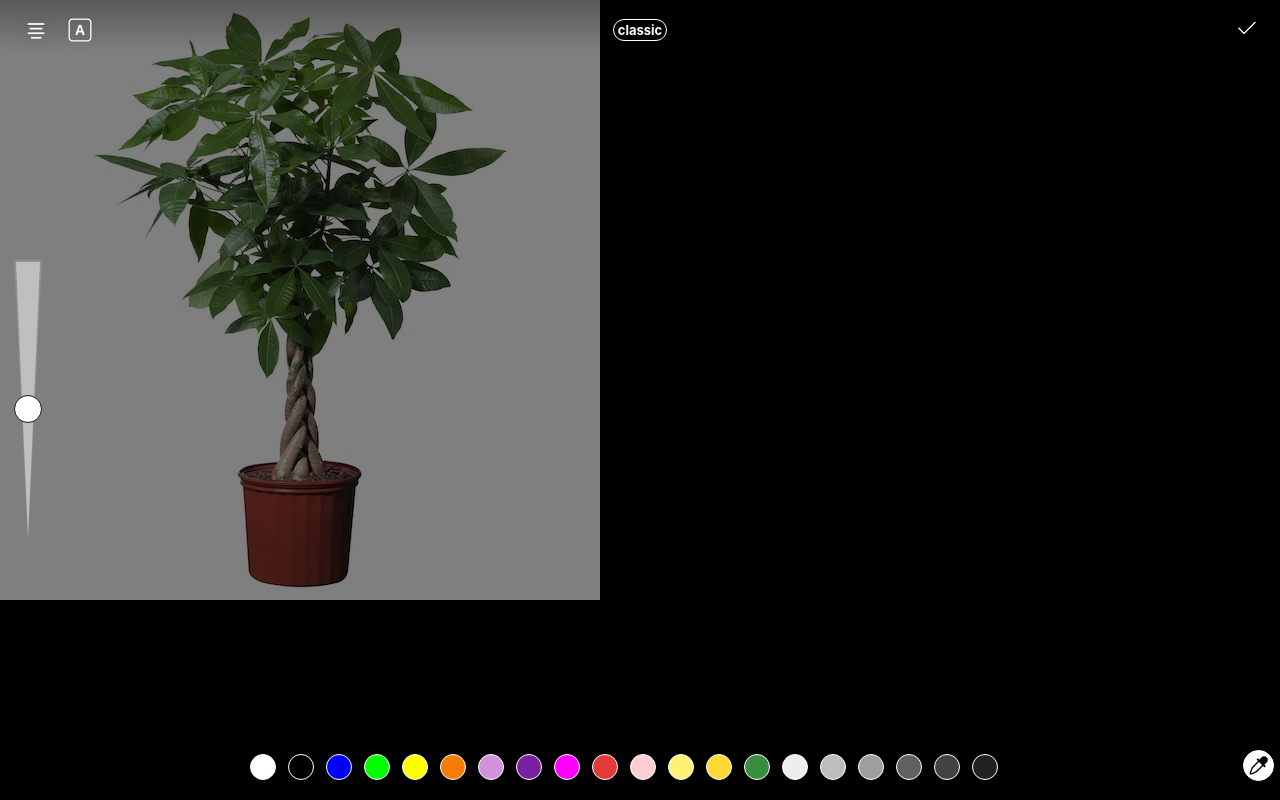
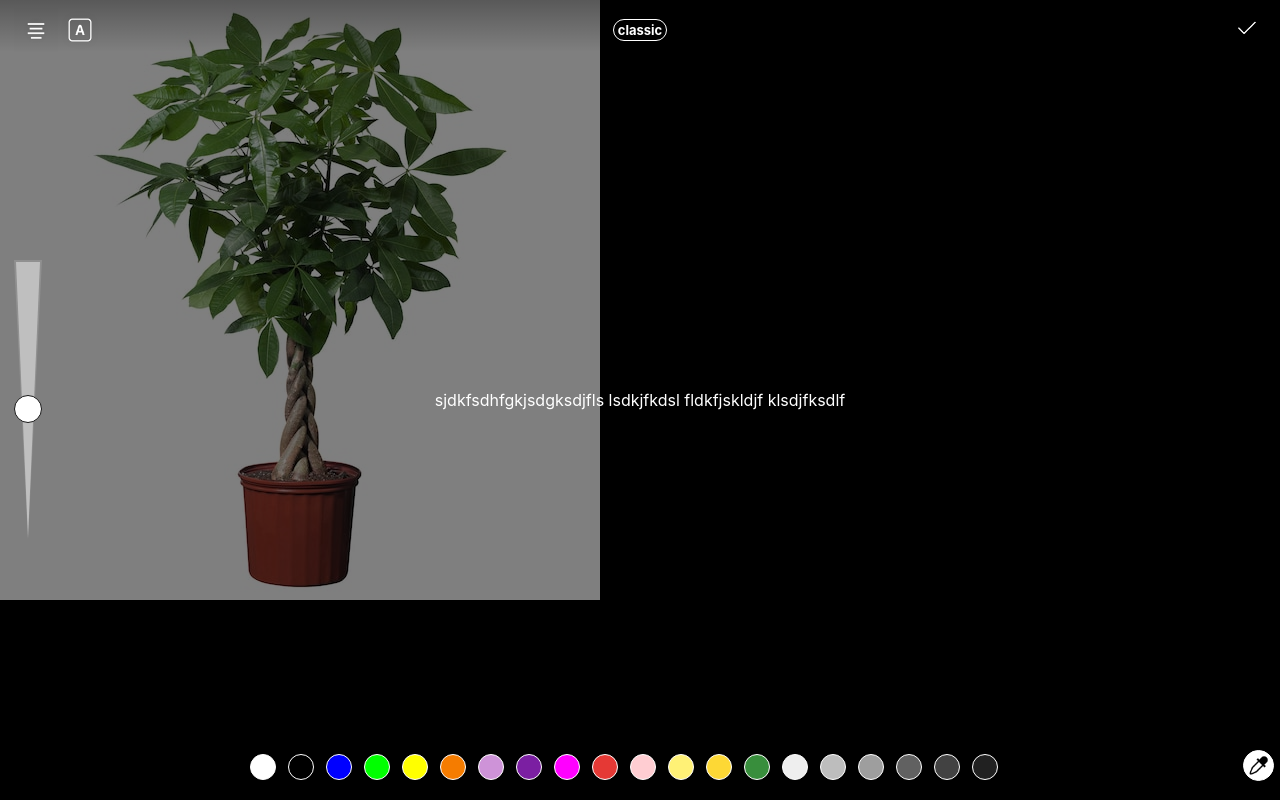
Before and after one commit to sr-ssh/konva-in-react, a React (Create React App) app: page / in a window 1280 px wide. Built offline with nearby package versions, Linux system fonts and the light colour scheme.

Commit message:
feat: :sparkles: text color and background

```diff
--- a/src/components/TextPage/FontFamilies.tsx
+++ b/src/components/TextPage/FontFamilies.tsx
@@ -1,7 +1,9 @@
 import { FC, useEffect, useState } from "react";
 import { fontFamilies } from "../../sections/textPage/HeaderSection";
 import styled from "@emotion/styled";
-import { TextFontFamilyEnum } from "../../@types/textType";
+import { getColorBrightness } from "../../utils/konvaUtils";
+import { PInputStylePropsType } from "../../sections/textPage/TextSection";
+import { BrushColorEnum } from "../../@types/drawType";
 
 const FontFamilyStyle = styled.div({
 	border: "1px solid #fff",
@@ -24,8 +26,14 @@ const emphasisArray = ["outline", "fill"];
 
 type FontFamiliesPropsType = {
 	inputRef: React.RefObject<HTMLParagraphElement>;
+	setTextStyle: React.Dispatch<React.SetStateAction<PInputStylePropsType>>;
+	textStyle: PInputStylePropsType;
 };
-export const FontFamilies: FC<FontFamiliesPropsType> = ({ inputRef }) => {
+export const FontFamilies: FC<FontFamiliesPropsType> = ({
+	inputRef,
+	setTextStyle,
+	textStyle,
+}) => {
 	let [index, setIndex] = useState(0);
 	let [align, setAlign] = useState(0);
 	let [background, setBackground] = useState(0);
@@ -43,6 +51,51 @@ export const FontFamilies: FC<FontFamiliesPropsType> = ({ inputRef }) => {
 	useEffect(() => {
 		inputRef.current?.focus(); // Focus the <p> element
 	}, [index, align, background, emphasis, inputRef]);
+
+	useEffect(() => {
+		if (inputRef.current)
+			inputRef.current.style.textAlign = alignArray[align];
+	}, [align, inputRef]);
+
+	useEffect(() => {
+		const input = inputRef.current;
+		if (input) {
+			switch (background) {
+				case 0:
+					setTextStyle({
+						...textStyle,
+						backgroundColor: "transparent",
+						hasOpacity: false,
+					});
+					break;
+
+				case 1:
+					setTextStyle({
+						...textStyle,
+						backgroundColor: textStyle.color,
+						// color: textStyle.color,
+						borderRadius: 4,
+						hasOpacity: false,
+					});
+					break;
+
+				case 2:
+					setTextStyle({
+						...textStyle,
+						backgroundColor: textStyle.color,
+						// color: getColorBrightness(textStyle.color)
+						// 	? BrushColorEnum.White
+						// 	: BrushColorEnum.Black,
+						hasOpacity: true,
+						borderRadius: 4,
+					});
+					break;
+
+				default:
+					break;
+			}
+		}
+	}, [background, inputRef]);
 
 	return (
 		<>
--- a/src/contexts/StoryContextProvider.tsx
+++ b/src/contexts/StoryContextProvider.tsx
@@ -22,6 +22,7 @@ import {
 	drawLine,
 	drawRect,
 	drawSVG,
+	rgbToHex,
 } from "../utils/konvaUtils";
 import { Vector2d } from "konva/lib/types";
 import { Group } from "konva/lib/Group";
@@ -377,16 +378,17 @@ export const StoryContextProvider = memo(
 			let layer = getDrawLayer();
 			colorPicker.group.zIndex(layer.getChildren().length - 1);
 
+			// let rgbaColor =
+			// 	imageData &&
+			// 	"rgba(" +
+			// 		imageData[0] +
+			// 		"," +
+			// 		imageData[1] +
+			// 		"," +
+			// 		imageData[2] +
+			// 		",1)";
 			let rgbaColor =
-				imageData &&
-				"rgba(" +
-					imageData[0] +
-					"," +
-					imageData[1] +
-					"," +
-					imageData[2] +
-					",1)";
-
+				imageData && rgbToHex(imageData[0], imageData[1], imageData[2]);
 			if (rgbaColor) {
 				colorPicker.group.setAttrs({ x: x - 24.875, y: y - 91.5 });
 				colorPicker.path.setAttrs({ fill: rgbaColor });
--- a/src/pages/TextPage.tsx
+++ b/src/pages/TextPage.tsx
@@ -3,6 +3,10 @@ import ColorsSection from "../sections/drawPage/ColorsSection";
 import styled from "@emotion/styled";
 import RangeInputSection from "../sections/drawPage/RangeInputSection";
 import HeaderSection from "../sections/textPage/HeaderSection";
+import { BrushColorEnum } from "../@types/drawType";
+import TextSection, {
+	PInputStylePropsType,
+} from "../sections/textPage/TextSection";
 
 type AddTextProps = {
 	close: (text: string) => void;
@@ -17,14 +21,15 @@ const ContainerStyle = styled.div<ContainerStyleProps>(({ height }) => ({
 	flexDirection: "column",
 	overflow: "hidden",
 }));
-
-const MiddleDiv = styled.div({
-	flex: "auto",
-});
-
 const TextPage: FC<AddTextProps> = ({ close }) => {
-	const pRef = React.useRef<HTMLParagraphElement>(null);
+	const textRef = React.useRef<HTMLParagraphElement>(null);
 	let [dynamicHeight, setDynamicHeight] = useState("100%");
+	let [textStyle, setTextStyle] = useState<PInputStylePropsType>({
+		color: BrushColorEnum.White,
+		backgroundColor: "transparent",
+		borderRadius: 0,
+		hasOpacity: false,
+	});
 
 	window.addEventListener("resize", () => {
 		const height = window.visualViewport?.height;
@@ -32,7 +37,7 @@ const TextPage: FC<AddTextProps> = ({ close }) => {
 	});
 
 	useEffect(() => {
-		pRef.current?.focus();
+		textRef.current?.focus();
 	}, []);
 
 	return (
@@ -55,20 +60,26 @@ const TextPage: FC<AddTextProps> = ({ close }) => {
 			}}
 		>
 			<ContainerStyle height={dynamicHeight}>
-				<HeaderSection inputRef={pRef} />
-				<p
-					ref={pRef}
-					contentEditable
-					style={{
-						outline: "none",
-						width: "100%",
-						color: "white",
-						justifySelf: "center",
-						alignSelf: "center",
+				<HeaderSection
+					inputRef={textRef}
+					setTextStyle={setTextStyle}
+					textStyle={textStyle}
+				/>
+				<TextSection textRef={textRef} textStyle={textStyle} />
+				<RangeInputSection />
+				<ColorsSection
+					position="absolute"
+					getColor={(color: string) => {
+						setTextStyle({
+							...textStyle,
+							color,
+							...(textStyle.backgroundColor !== "transparent" && {
+								backgroundColor: color,
+							}),
+						});
+						textRef.current?.focus();
 					}}
-				></p>
-				<RangeInputSection />
-				<ColorsSection position="absolute" />
+				/>
 			</ContainerStyle>
 		</div>
 	);
--- a/src/sections/drawPage/ColorsSection.tsx
+++ b/src/sections/drawPage/ColorsSection.tsx
@@ -21,7 +21,7 @@ const ColorsStyle = styled.div<ColorStyleProps>((props) => ({
 	"::-webkit-scrollbar": {
 		display: "none",
 	},
-	"-ms-overflow-style": "none",
+	msOverflowStyle: "none",
 	scrollbarWidth: "none",
 }));
 const ColorStyle = styled.div(({ color }) => ({
@@ -48,8 +48,9 @@ const ColorPicker = styled(ColorStyle)({
 
 type ColorsSectionPropsType = {
 	position?: string;
+	getColor?: (color: string) => void;
 };
-const ColorsSection: FC<ColorsSectionPropsType> = ({ position }) => {
+const ColorsSection: FC<ColorsSectionPropsType> = ({ position, getColor }) => {
 	const [color, setColor] = React.useState<BrushColorEnum | string>(
 		BrushColorEnum.White
 	);
@@ -60,6 +61,7 @@ const ColorsSection: FC<ColorsSectionPropsType> = ({ position }) => {
 	const brushColorHandler = (color: BrushColorEnum | string) => {
 		setBrushColor(color);
 		setColor(color);
+		getColor?.(color);
 	};
 
 	useEffect(() => {
@@ -84,6 +86,7 @@ const ColorsSection: FC<ColorsSectionPropsType> = ({ position }) => {
 			<ColorsStyle position={position}>
 				{Object.values(BrushColorEnum).map((item) => (
 					<ColorStyle
+						key={item}
 						onClick={() => brushColorHandler(item)}
 						color={item}
 					/>
--- a/src/sections/textPage/HeaderSection.tsx
+++ b/src/sections/textPage/HeaderSection.tsx
@@ -3,6 +3,7 @@ import styled from "@emotion/styled";
 import { useStoryContext } from "../../hooks/useStoryContext";
 import { FontFamiliesObjectType } from "../../@types/textType";
 import { FontFamilies } from "../../components/TextPage/FontFamilies";
+import { PInputStylePropsType } from "./TextSection";
 
 const ContainerStyle = styled.div({
 	position: "absolute",
@@ -28,8 +29,14 @@ export const fontFamilies: FontFamiliesObjectType = {
 
 type HeaderSectionPropsType = {
 	inputRef: React.RefObject<HTMLParagraphElement>;
+	setTextStyle: React.Dispatch<React.SetStateAction<PInputStylePropsType>>;
+	textStyle: PInputStylePropsType;
 };
-const HeaderSection: FC<HeaderSectionPropsType> = ({ inputRef }) => {
+const HeaderSection: FC<HeaderSectionPropsType> = ({
+	inputRef,
+	setTextStyle,
+	textStyle,
+}) => {
 	const { stopDrawMode } = useStoryContext();
 
 	return (
@@ -48,7 +55,11 @@ const HeaderSection: FC<HeaderSectionPropsType> = ({ inputRef }) => {
 					height={39}
 				/>
 			</div>
-			<FontFamilies inputRef={inputRef} />
+			<FontFamilies
+				inputRef={inputRef}
+				setTextStyle={setTextStyle}
+				textStyle={textStyle}
+			/>
 		</ContainerStyle>
 	);
 };
--- /dev/null
+++ b/src/sections/textPage/TextSection.tsx
@@ -0,0 +1,88 @@
+import React, { FC } from "react";
+import styled from "@emotion/styled";
+import { getColorBrightness } from "../../utils/konvaUtils";
+import { BrushColorEnum } from "../../@types/drawType";
+
+export type PInputStylePropsType = {
+	color: string;
+	backgroundColor: string;
+	borderRadius: number;
+	hasOpacity: boolean;
+};
+const PInputStyle = styled.p<PInputStylePropsType>(
+	({ color, backgroundColor, borderRadius, hasOpacity }) => ({
+		outline: "none",
+		minWidth: 10,
+		color:
+			backgroundColor !== "transparent"
+				? getColorBrightness(color)
+					? BrushColorEnum.White
+					: BrushColorEnum.Black
+				: color,
+		backgroundColor: `${backgroundColor}${
+			hasOpacity && backgroundColor !== "transparent" ? "80" : ""
+		}`,
+		borderRadius,
+		maxWidth: "calc(100% - 88px)",
+		justifySelf: "center",
+		alignSelf: "center",
+		padding: "4px 7px",
+	})
+);
+const SpanInputStyle = styled.span<PInputStylePropsType>(
+	({ color, backgroundColor, borderRadius, hasOpacity }) => ({
+		outline: "none",
+		// minWidth: 10,
+		color:
+			backgroundColor !== "transparent"
+				? getColorBrightness(color)
+					? BrushColorEnum.White
+					: BrushColorEnum.Black
+				: color,
+		backgroundColor: `${backgroundColor}${
+			hasOpacity && backgroundColor !== "transparent" ? "80" : ""
+		}`,
+		borderRadius,
+		WebkitBoxDecorationBreak: "clone",
+		// maxWidth: "calc(100% - 88px)",
+		// justifySelf: "center",
+		// alignSelf: "center",
+		padding: "4px 3px",
+	})
+);
+const ContainerStyle = styled.div({
+	minWidth: 10,
+	maxWidth: "calc(100% - 88px)",
+	justifySelf: "center",
+	alignSelf: "center",
+	padding: "4px 7px",
+});
+
+type AddTextProps = {
+	textRef: React.RefObject<HTMLParagraphElement>;
+	textStyle: PInputStylePropsType;
+};
+const TextSection: FC<AddTextProps> = ({ textRef, textStyle }) => {
+	// let [textStyle, setTextStyle] = useState<PInputStylePropsType>({
+	// 	color: BrushColorEnum.White,
+	// 	backgroundColor: "transparent",
+	// 	borderRadius: 0,
+	// });
+
+	// useEffect(() => {
+	// 	pRef.current?.focus();
+	// }, []);
+
+	console.log(textRef);
+
+	return (
+		// <PInputStyle ref={textRef} contentEditable {...textStyle}></PInputStyle>
+		<ContainerStyle>
+			<SpanInputStyle ref={textRef} contentEditable {...textStyle}>
+				sjdkfsdhfgkjsdgksdjfls lsdkjfkdsl fldkfjskldjf klsdjfksdlf{" "}
+			</SpanInputStyle>
+		</ContainerStyle>
+	);
+};
+
+export default TextSection;
--- a/src/utils/konvaUtils.ts
+++ b/src/utils/konvaUtils.ts
@@ -4,6 +4,15 @@ import { Group } from "konva/lib/Group";
 import { generateRandomNumber } from "./random";
 import { Vector2d } from "konva/lib/types";
 import { BrushConfigType } from "../contexts/StoryContextProvider";
+
+const componentToHex = (c: number) => {
+  const hex = c.toString(16);
+  return hex.length === 1 ? "0" + hex : hex;
+}
+
+export const rgbToHex = (r: number, g: number, b: number) => {
+  return "#" + componentToHex(r) + componentToHex(g) + componentToHex(b);
+}
 
 export const getShadowColor = (stroke: BrushColorEnum | string) => {
   if (stroke === BrushColorEnum.Black || stroke === "rgba(0,0,0,1)") {
```
